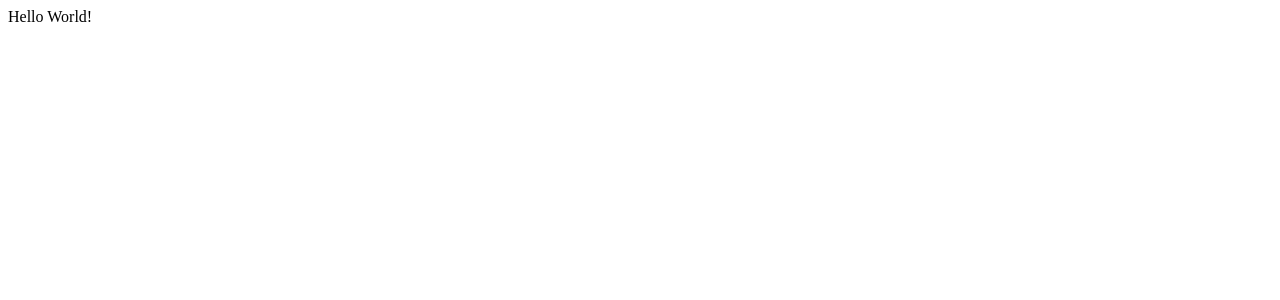
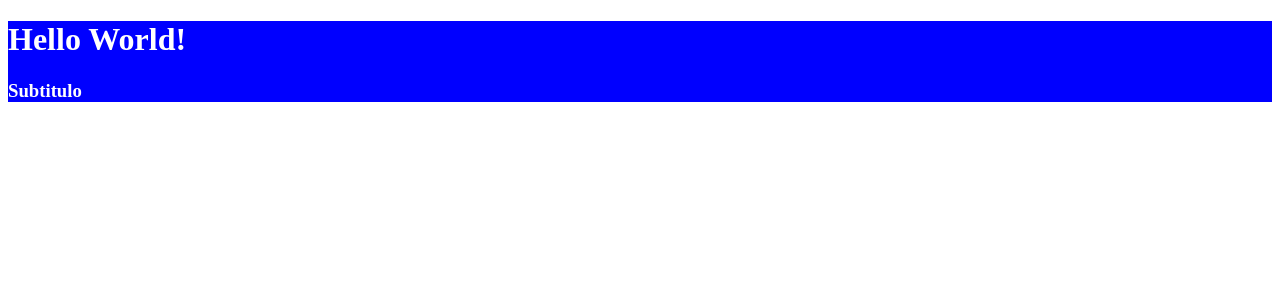
Before and after one commit to MarceloTadini/ReactReview, a React (Create React App) app: page / in a window 1280 px wide. Shown: the top 300 px of the page. Built offline with nearby package versions, Linux system fonts and the light colour scheme.

Commit message:
Adding css

```diff
--- a/src/App.jsx
+++ b/src/App.jsx
@@ -5,7 +5,7 @@ import Header from "./Header";
 function App(){
     return(
         <>
-            <Header titulo="Hello World!"></Header>
+            <Header titulo="Hello World!" subtitulo = "Subtitulo"></Header>
         </>
     )
 }
--- /dev/null
+++ b/src/Header.css
@@ -0,0 +1,4 @@
+.header{
+    background-color: blue;
+    color: white;
+}
--- a/src/Header.jsx
+++ b/src/Header.jsx
@@ -1,9 +1,11 @@
 import React from "react";
+import './Header.css'
 
-function Header({titulo}) {
+function Header({titulo, subtitulo}) {
     return(
-        <header>
-            {titulo}
+        <header className="header">
+            <h1>{titulo}</h1>
+            <h3>{subtitulo}</h3>
         </header>
     )
 }
```
